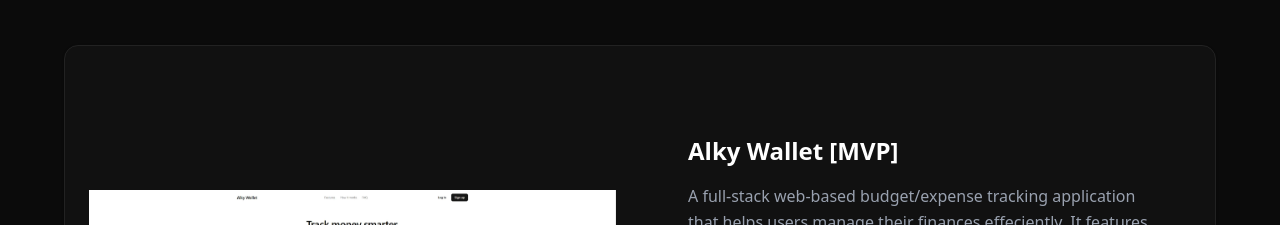
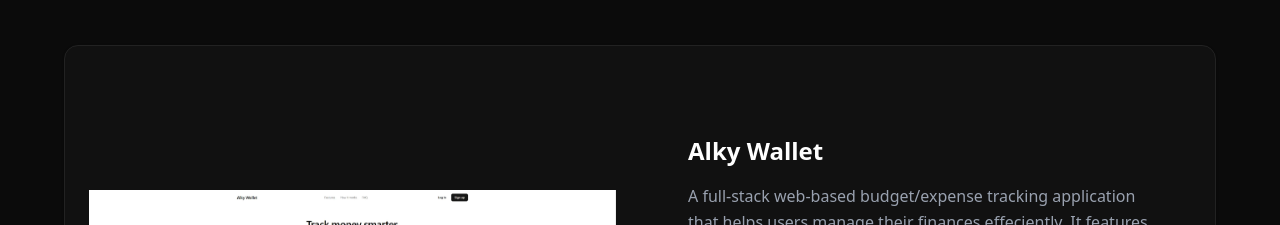
Before and after one commit to YanRho/e-profile, a Next.js app: page / in a window 1280 px wide. Shown: the part 2720-2945 px from the top of the page. Built offline with nearby package versions, Linux system fonts and the light colour scheme.

Commit message:
Update Projects.tsx

```diff
--- a/components/Projects.tsx
+++ b/components/Projects.tsx
@@ -10,7 +10,7 @@
 export default function Projects() {
   const projects = [
     {
-      title: "Alky Wallet [MVP]",
+      title: "Alky Wallet",
       description:
         "A full-stack web-based budget/expense tracking application that helps users manage their finances effeciently. It features user authentication via NextAuth.js, secure data storage with PostgreSQL and Prisma ORM, and a sleek, responsive design using Tailwind CSS. Users can easily add, categorize, and visualize their expenses through interactive charts and graphs.",
       images: [
```
